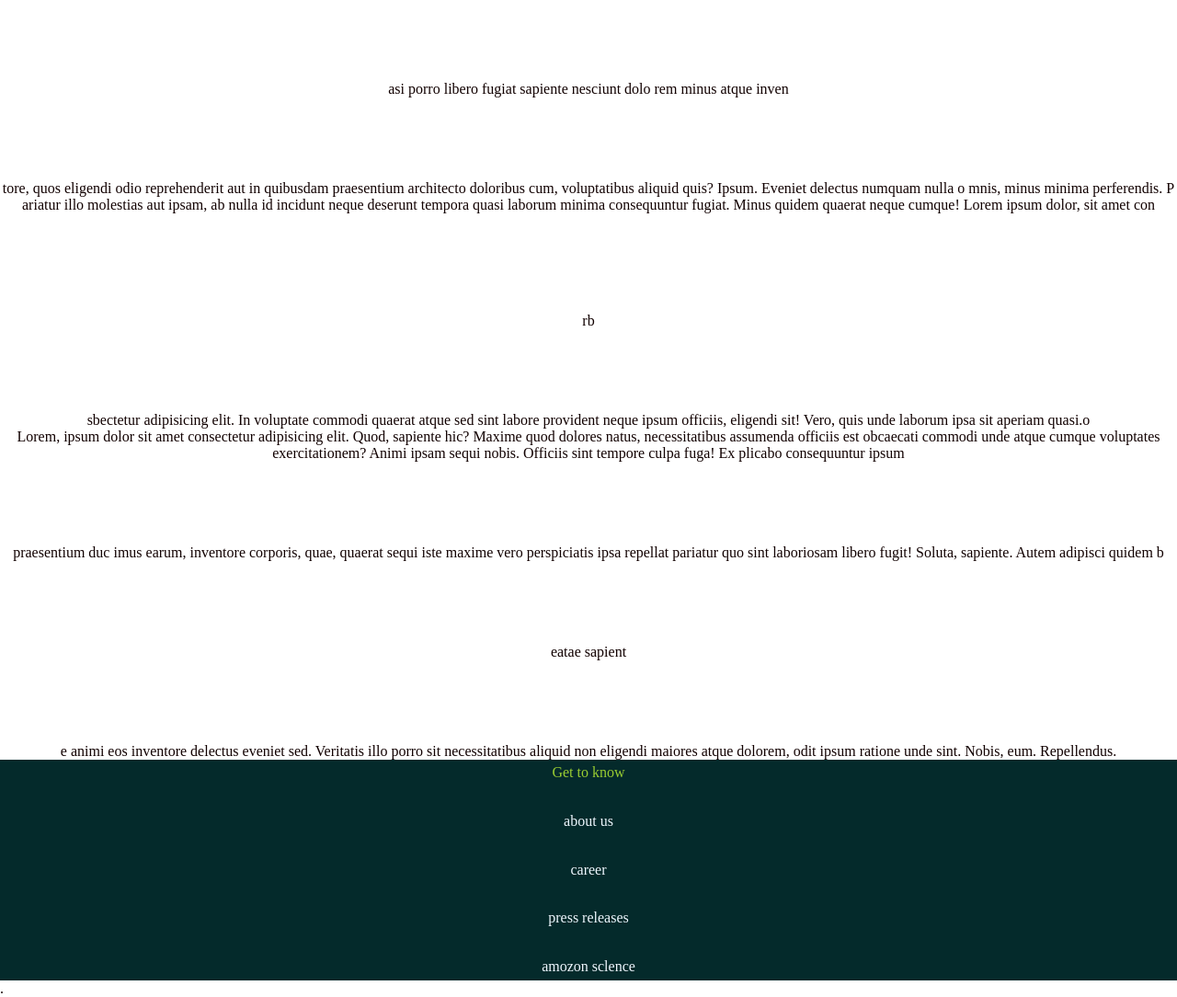
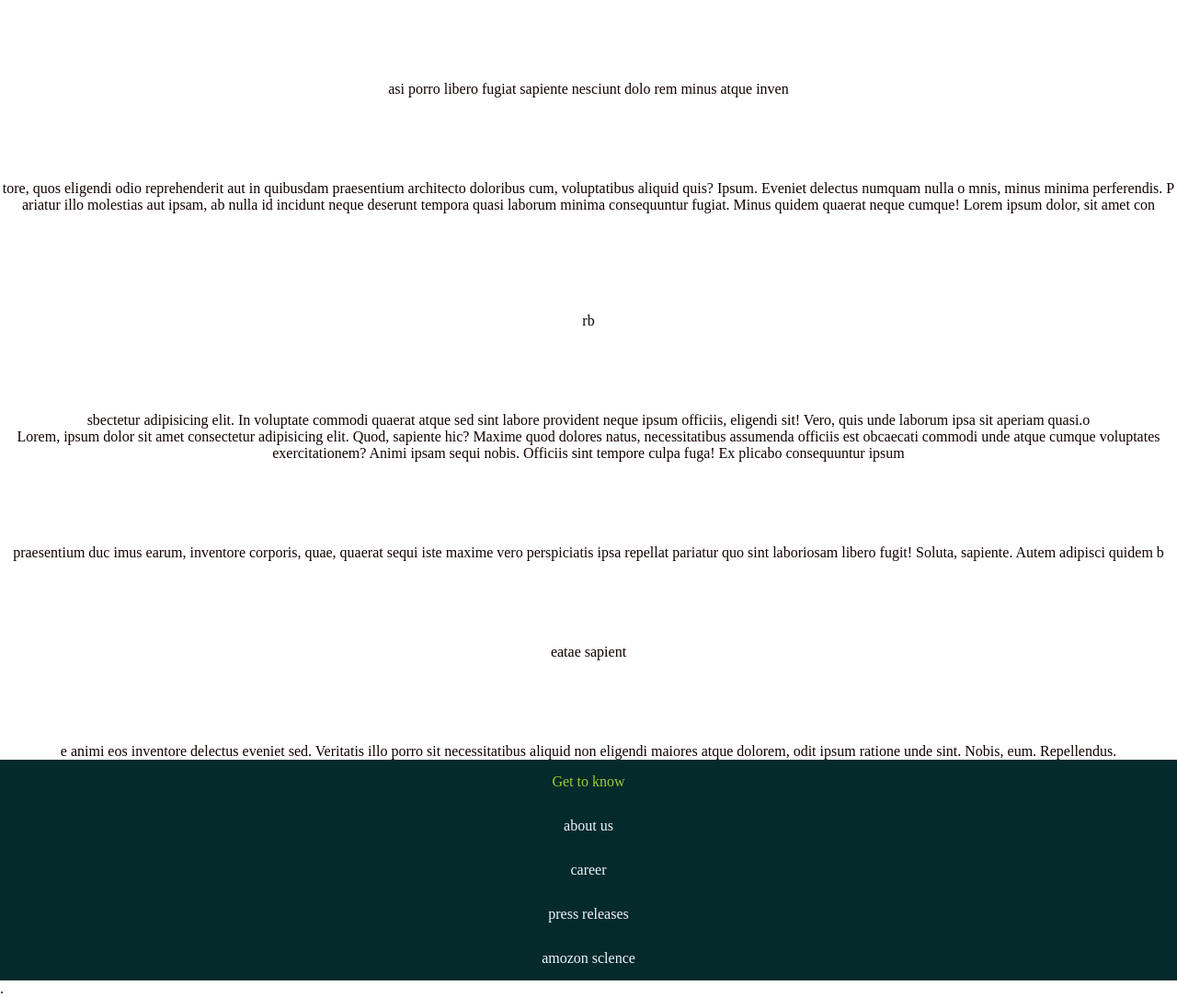
Before and after one commit to shadow9636/SHADOWEMPIRE-, a plain HTML site: page index.html in a window 1280 px wide. Shown: the part 736-1820 px from the top of the page at 92% size. Drawn offline with Linux system fonts and the light colour scheme.

Commit message:
Update index.css

```diff
--- a/index.css
+++ b/index.css
@@ -151,7 +151,7 @@
 
 }
 .fastcolan{
-    height:33vh;
+    height:30vh;
     width: 37vw;
     background-color:transparent;
     display: flex;
```
